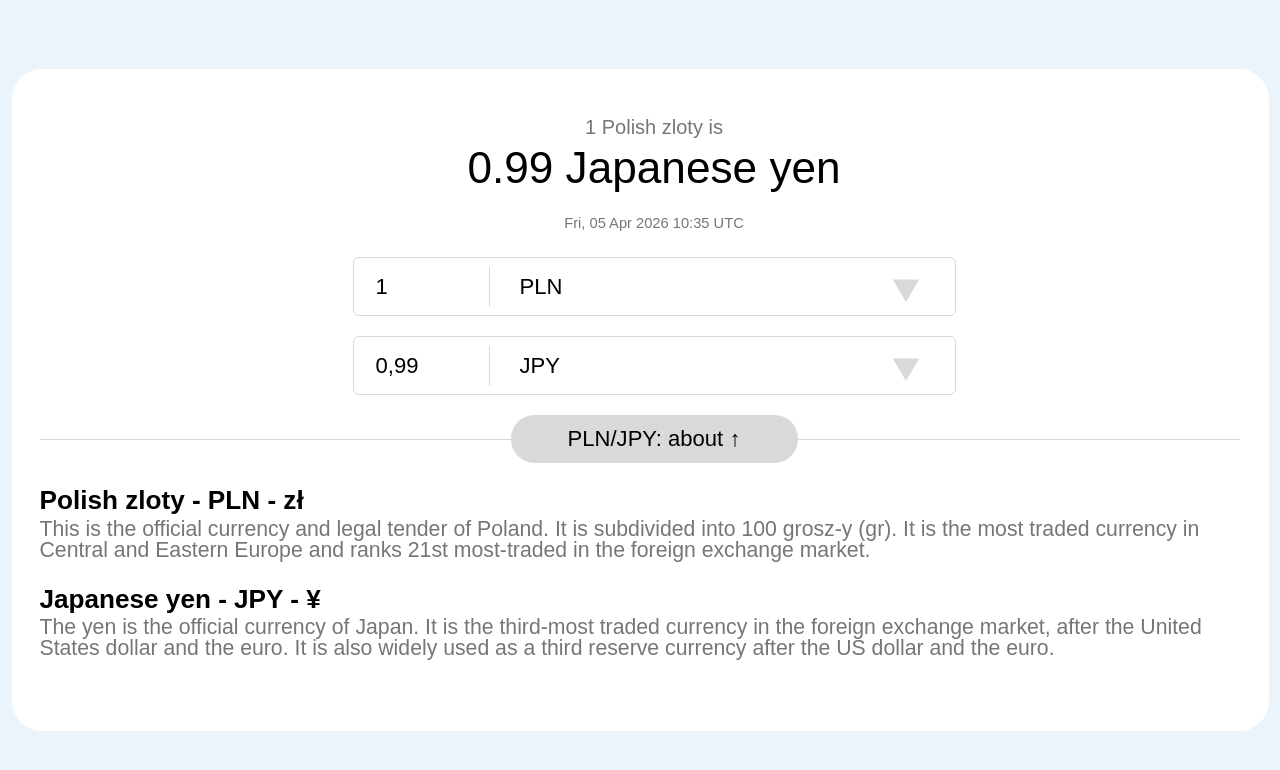
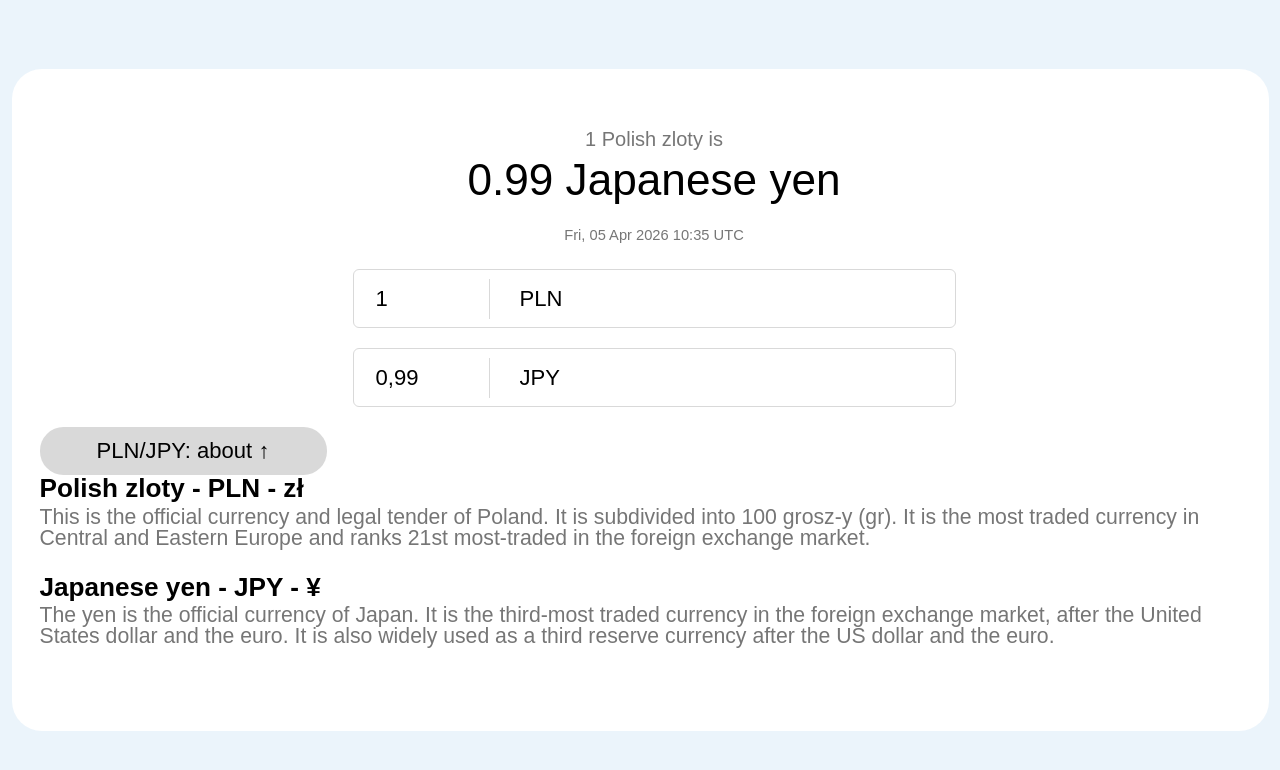
Before and after one commit to GenomOfEvolution/TL_Practice26, a React (Vite) app in the folder frontend/CurrencyConverter/client/: page / in a window 1280 px wide. Shown: the top 770 px of the page. Built offline with nearby package versions, Linux system fonts and the light colour scheme.

Commit message:
fix: форматирование через prettier, правки 2 итерация

```diff
--- a/frontend/CurrencyConverter/client/src/components/ConversionHeader/ConversionHeader.tsx
+++ b/frontend/CurrencyConverter/client/src/components/ConversionHeader/ConversionHeader.tsx
@@ -3,9 +3,9 @@ import styles from './ConversionHeader.module.scss'
 function ConversionHeader() {
   return (
     <div className={styles.header}>
-      <span className={styles['from']}>1 Polish zloty is</span>
-      <span className={styles['to']}>0.99 Japanese yen</span>
-      <span className={styles['date']}>Fri, 05 Apr 2026 10:35 UTC</span>
+      <span className={styles.from}>1 Polish zloty is</span>
+      <span className={styles.to}>0.99 Japanese yen</span>
+      <span className={styles.date}>Fri, 05 Apr 2026 10:35 UTC</span>
     </div>
   )
 }
--- a/frontend/CurrencyConverter/client/src/components/CurrencyInfo/CurrencyInfo.tsx
+++ b/frontend/CurrencyConverter/client/src/components/CurrencyInfo/CurrencyInfo.tsx
@@ -1,10 +1,10 @@
-import styles from './CurrencyInfo.module.scss'
+import styles from './CurrencyInfo.module.scss';
 
 type CurrencyInfoProps = {
   testId?: string
   title: string
   description: string
-}
+};
 
 function CurrencyInfo({ testId, title, description }: CurrencyInfoProps) {
   return (
--- a/frontend/CurrencyConverter/client/src/components/CurrencyInput/CurrencyInput.tsx
+++ b/frontend/CurrencyConverter/client/src/components/CurrencyInput/CurrencyInput.tsx
@@ -1,21 +1,21 @@
-import styles from './CurrencyInput.module.scss'
-import CurrencyListButton from './CurrencyListButton/CurrencyListButton'
+import styles from './CurrencyInput.module.scss';
+import CurrencyListButton from './CurrencyListButton';
 
 type CurrencyInputProps = {
   value: string
   currency: string
-}
+};
 
 function CurrencyInput({ value, currency }: CurrencyInputProps) {
   return (
     <div className={styles.container}>
-      <input className={styles.input} type="text" value={value} readOnly />
+      <input className={styles.input} type="text" value={value} />
       <div className={styles.separator} />
       <div className={styles.dropdown}>
         <select className={styles.select} value={currency}>
           <option value={currency}>{currency}</option>
         </select>
-        <div className={styles['button-overlay']}>
+        <div className={styles.buttonOverlay}>
           <CurrencyListButton />
         </div>
       </div>
--- a/frontend/CurrencyConverter/client/src/components/CurrencyInput/CurrencyListButton/CurrencyListButton.tsx
+++ b/frontend/CurrencyConverter/client/src/components/CurrencyInput/CurrencyListButton.tsx
@@ -1,8 +1,8 @@
-import styles from './CurrencyListButton.module.scss'
+import styles from './CurrencyListButton.module.scss';
 
 function CurrencyListButton() {
   return (
-    <div className={styles['triangle-button']}>
+    <div className={styles.triangleButton}>
       <div className={styles.triangle} />
     </div>
   )
--- a/frontend/CurrencyConverter/client/src/components/MoreAboutSection/MoreAboutButton/MoreAboutButton.module.scss
+++ b/frontend/CurrencyConverter/client/src/components/MoreAboutSection/MoreAboutButton.module.scss
@@ -1,4 +1,4 @@
-.more-about-button {
+.button {
   inline-size: 287px;
   block-size: 48px;
 
--- a/frontend/CurrencyConverter/client/src/components/MoreAboutSection/MoreAboutButton/MoreAboutButton.tsx
+++ b/frontend/CurrencyConverter/client/src/components/MoreAboutSection/MoreAboutButton.tsx
@@ -1,6 +1,6 @@
-import styles from './MoreAboutButton.module.scss'
+import styles from './MoreAboutButton.module.scss';
 
-interface MoreAboutButtonProps {
+type MoreAboutButtonProps = {
   fromValue: string
   toValue: string
   arrowUp?: boolean
@@ -8,7 +8,7 @@ interface MoreAboutButtonProps {
 
 function MoreAboutButton({ fromValue, toValue, arrowUp = true }: MoreAboutButtonProps) {
   return (
-    <button className={styles['more-about-button']}>{fromValue}/{toValue}: about {arrowUp ? '↑' : '↓'}</button>
+    <button className={styles.button}>{fromValue}/{toValue}: about {arrowUp ? '↑' : '↓'}</button>
   )
 }
 
--- a/frontend/CurrencyConverter/client/src/components/MoreAboutSection/MoreAboutSection.tsx
+++ b/frontend/CurrencyConverter/client/src/components/MoreAboutSection/MoreAboutSection.tsx
@@ -1,36 +1,38 @@
-import styles from './MoreAboutSection.module.scss'
-import MoreAboutButton from './MoreAboutButton/MoreAboutButton'
-import CurrencyInfo from '../CurrencyInfo/CurrencyInfo'
+import styles from './MoreAboutSection.module.scss';
+import MoreAboutButton from './MoreAboutButton';
+import CurrencyInfo from '../CurrencyInfo/CurrencyInfo';
 
 const currencyData: Record<string, { title: string; description: string }> = {
   PLN: {
     title: 'Polish zloty - PLN - zł',
-    description: 'This is the official currency and legal tender of Poland. It is subdivided into 100 grosz-y (gr). It is the most traded currency in Central and Eastern Europe and ranks 21st most-traded in the foreign exchange market.',
+    description:
+      'This is the official currency and legal tender of Poland. It is subdivided into 100 grosz-y (gr). It is the most traded currency in Central and Eastern Europe and ranks 21st most-traded in the foreign exchange market.'
   },
   JPY: {
     title: 'Japanese yen - JPY - ¥',
-    description: 'The yen is the official currency of Japan. It is the third-most traded currency in the foreign exchange market, after the United States dollar and the euro. It is also widely used as a third reserve currency after the US dollar and the euro.',
-  },
-}
+    description:
+      'The yen is the official currency of Japan. It is the third-most traded currency in the foreign exchange market, after the United States dollar and the euro. It is also widely used as a third reserve currency after the US dollar and the euro.'
+  }
+};
 
 type MoreAboutSectionProps = {
-  fromValue: string
-  toValue: string
-}
+  fromValue: string;
+  toValue: string;
+};
 
 function MoreAboutSection({ fromValue, toValue }: MoreAboutSectionProps) {
-  const from = currencyData[fromValue]
-  const to = currencyData[toValue]
+  const from = currencyData[fromValue];
+  const to = currencyData[toValue];
 
   return (
     <div className={styles.section}>
-      <div className={styles['button-wrapper']}>
+      <div className={styles.buttonWrapper}>
         <MoreAboutButton fromValue={fromValue} toValue={toValue} />
       </div>
       {from && <CurrencyInfo testId="first-info" title={from.title} description={from.description} />}
       {to && <CurrencyInfo testId="second-info" title={to.title} description={to.description} />}
     </div>
-  )
+  );
 }
 
-export default MoreAboutSection
+export default MoreAboutSection;
--- a/frontend/CurrencyConverter/client/vite.config.ts
+++ b/frontend/CurrencyConverter/client/vite.config.ts
@@ -8,4 +8,9 @@ export default defineConfig({
     setupFiles: './src/setupTests.ts',
     globals: true,
   },
+  css: {
+    modules: {
+      localsConvention: 'camelCaseOnly'
+    }
+  }
 })
```
Also changed, not shown: frontend/CurrencyConverter/client/eslint.config.js (+20 -1 lines), frontend/CurrencyConverter/client/.stylelintrc.js, frontend/CurrencyConverter/client/src/components/CurrencyInput/CurrencyListButton.module.scss (renamed from frontend/CurrencyConverter/client/src/components/CurrencyInput/CurrencyListButton/CurrencyListButton.module.scss).
